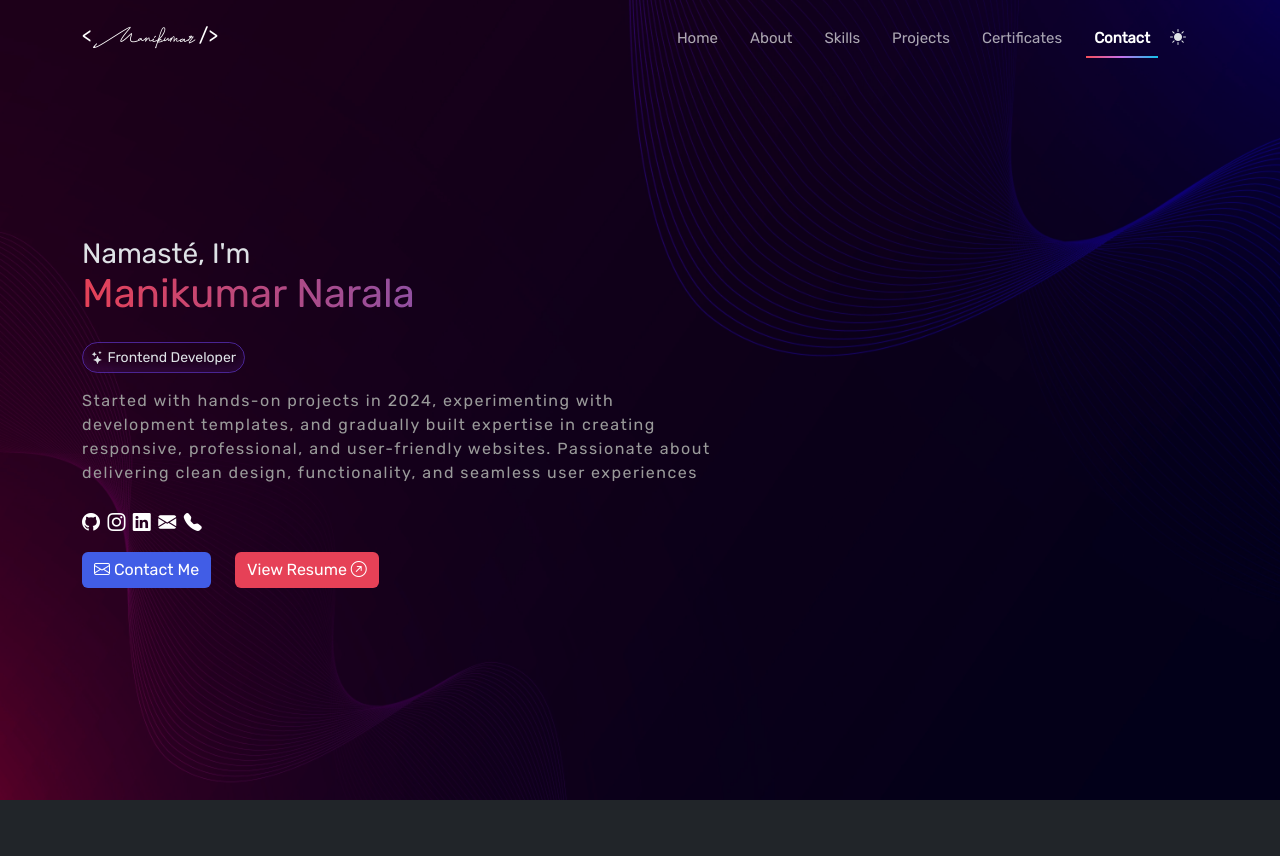
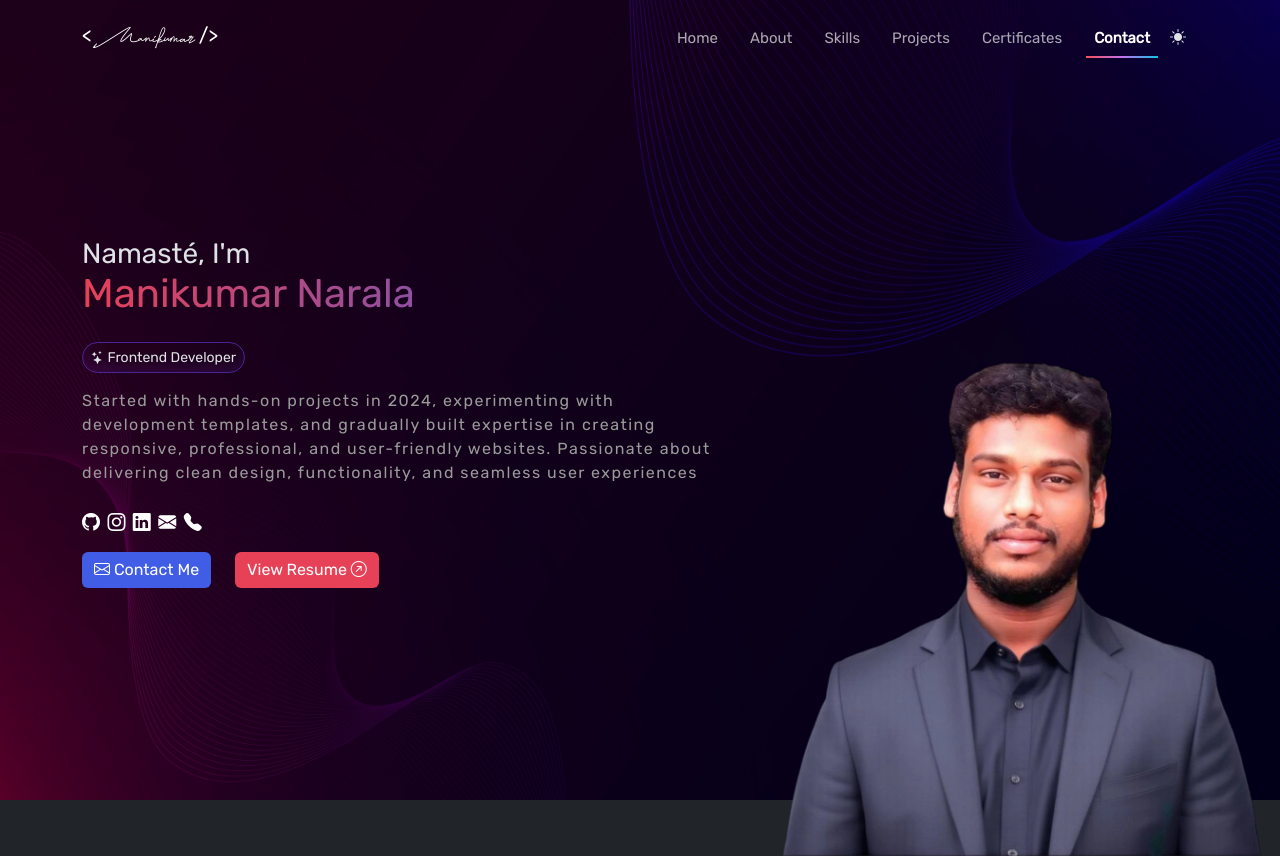
Before and after one commit to manikumarnarala/portfolio, a plain HTML site: page index.html in a window 1280 px wide. Shown: the top 856 px of the page. Drawn offline with Linux system fonts and the light colour scheme; files whose address does not match are found by name.

Commit message:
updated the css

```diff
--- a/assets/css/style.css
+++ b/assets/css/style.css
@@ -415,7 +415,7 @@ a:hover{
     background-size: contain;
     background-position: bottom;
     background-repeat: no-repeat;
-    background-image: url(/mani-portfolio-main/assets/images/projects/about2.png);
+    background-image: url('/assets/images/projects/about2.png');
 }
 
 @media (max-width: 576px) {
```
Also changed, not shown: mani-portfolio-main/assets/css/style.css (added).
